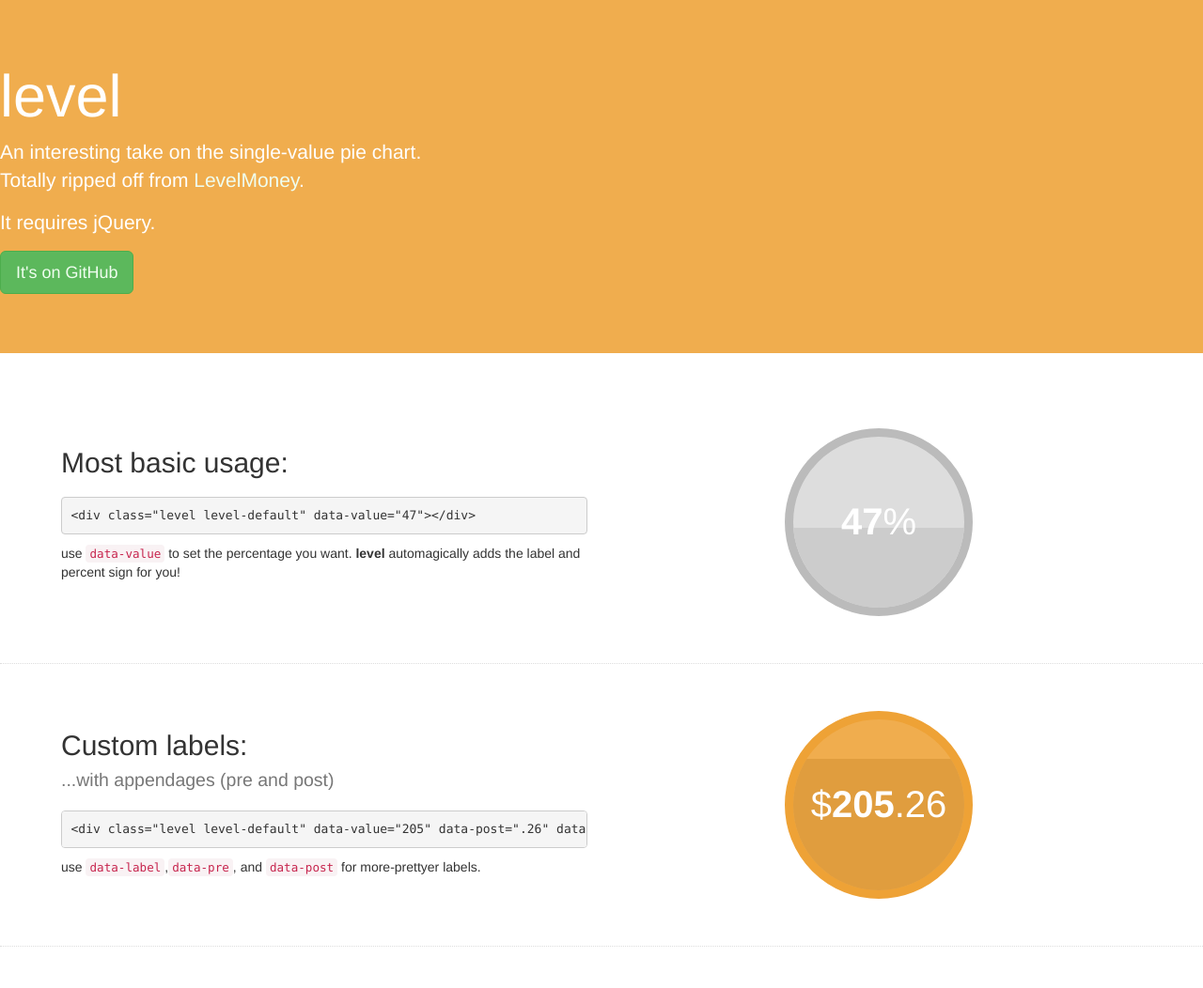
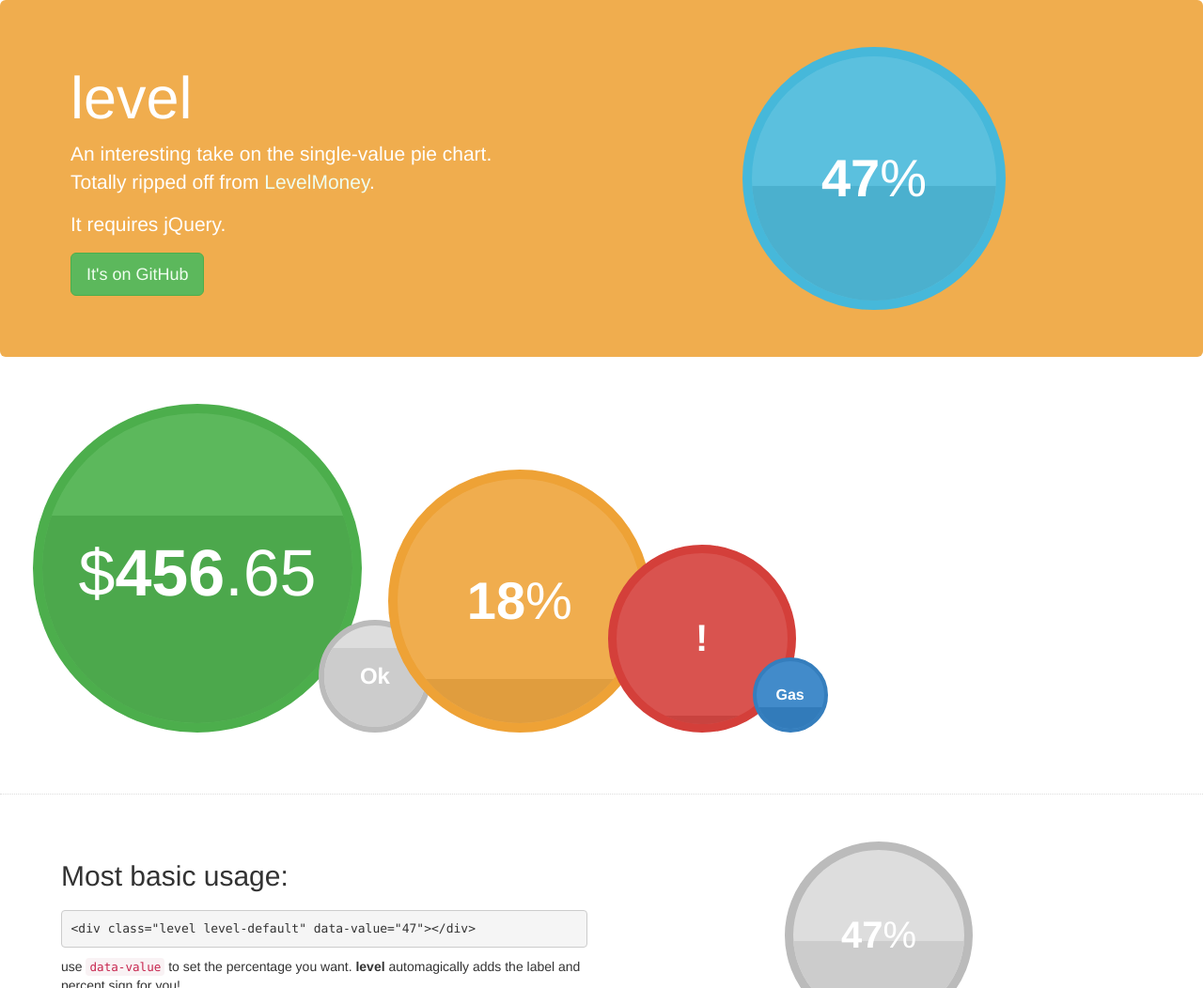
Before and after one commit to joetime/level, a plain HTML site: page index.html in a window 1280 px wide. Shown: the top 1052 px of the page at 94% size. Drawn offline with nearby package versions, Linux system fonts and the light colour scheme.

Commit message:
demo page improvements

```diff
--- a/index.html
+++ b/index.html
@@ -21,16 +21,36 @@
 		.row { padding: 50px 50px; border-bottom: 1px dotted #ddd; }
 		.inverse { color: white; background-color: #f0ad4e; border: none; }
 		.inverse a { color: #effeef; }
+		.list-squash li { margin: -30px; }
 	</style>
   </head>
   <body>
-  <div class="jumbotron inverse">
-	  <h1>level</h1>
-	  <p>An interesting take on the single-value pie chart.<br/>Totally ripped off from <a href="http://levelmoney.com">LevelMoney</a>.</p>
-	  <p>It requires jQuery.</p>
-	  <p><a class="btn btn-success btn-lg" role="button">It's on GitHub</a></p>
+	<div class="container-fluid">
+		<div class="row jumbotron inverse">
+			<div class="col-md-6 col-sm-12">
+				<h1>level</h1>
+				<p>An interesting take on the single-value pie chart.<br/>Totally ripped off from <a href="http://levelmoney.com">LevelMoney</a>.</p>
+				<p>It requires jQuery.</p>
+				<p><a class="btn btn-success btn-lg" role="button">It's on GitHub</a></p>
+			</div>
+		<div class="col-md-6 col-sm-12">
+			<div class="level level-lg level-info" data-value="47"></div>
+		</div>
 	</div>
-    <div class="container-fluid">
+
+		<div class="row">
+			<div class="col-xs-12">
+				<ul class="list-inline list-squash">
+					<li><div class="level level-xl level-success" data-value="67"
+						data-label="456" data-pre="$" data-post=".65"></div></li>
+					<li><div class="level level-sm level-default" data-value="78" data-label="Ok"></div></li>
+					<li><div class="level level-lg level-warning" data-value="18"></div></li>
+					<li><div class="level          level-danger" data-value="5" data-label="!"></div></li>
+					<li><div class="level level-xs level-primary" data-value="32" data-label="Gas"></div></li>
+				</ul>
+			</div>
+		</div>
+
 		<div class="row">
 			<div class="col-sm-6 col-xs-12">
 				<h2>Most basic usage:</h2>
@@ -182,9 +202,6 @@
 		</div>
 	</div>
 
-
-
-
     <!-- jQuery (necessary for Bootstrap's JavaScript plugins) -->
     <script src="https://ajax.googleapis.com/ajax/libs/jquery/1.11.0/jquery.min.js"></script>
     <!-- Include all compiled plugins (below), or include individual files as needed -->
```
